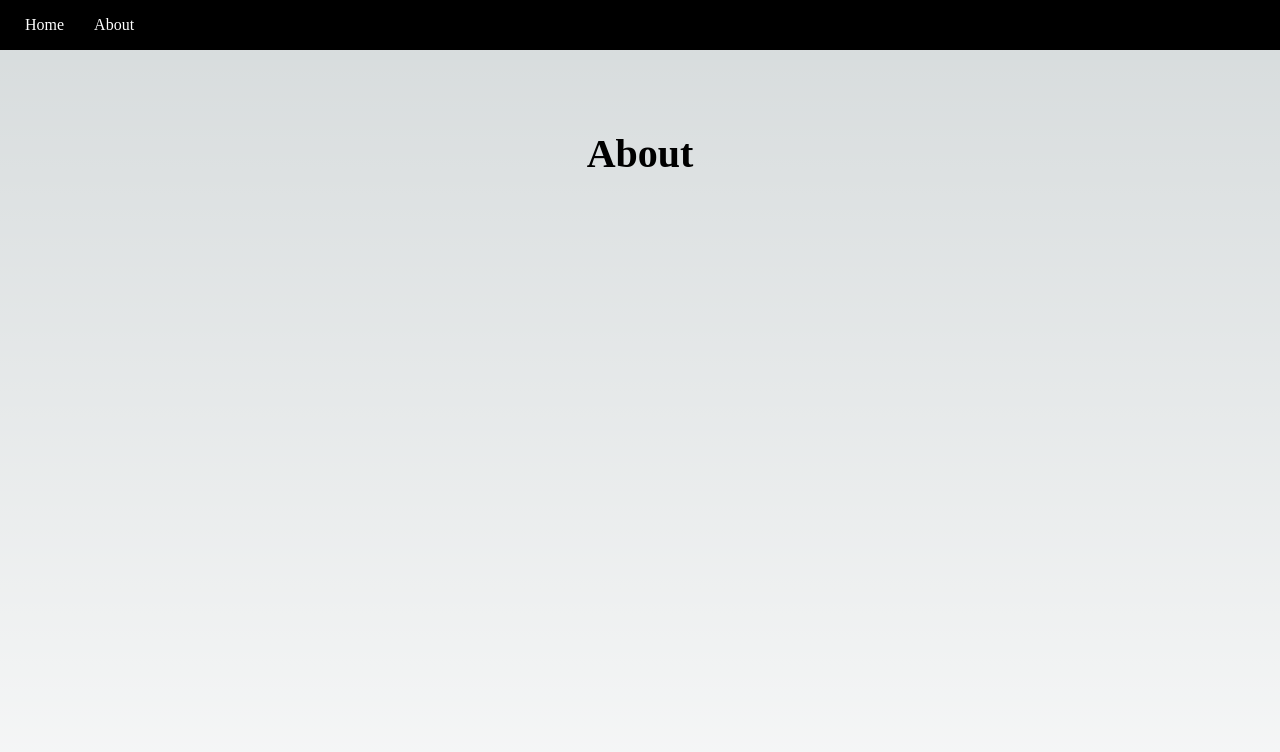
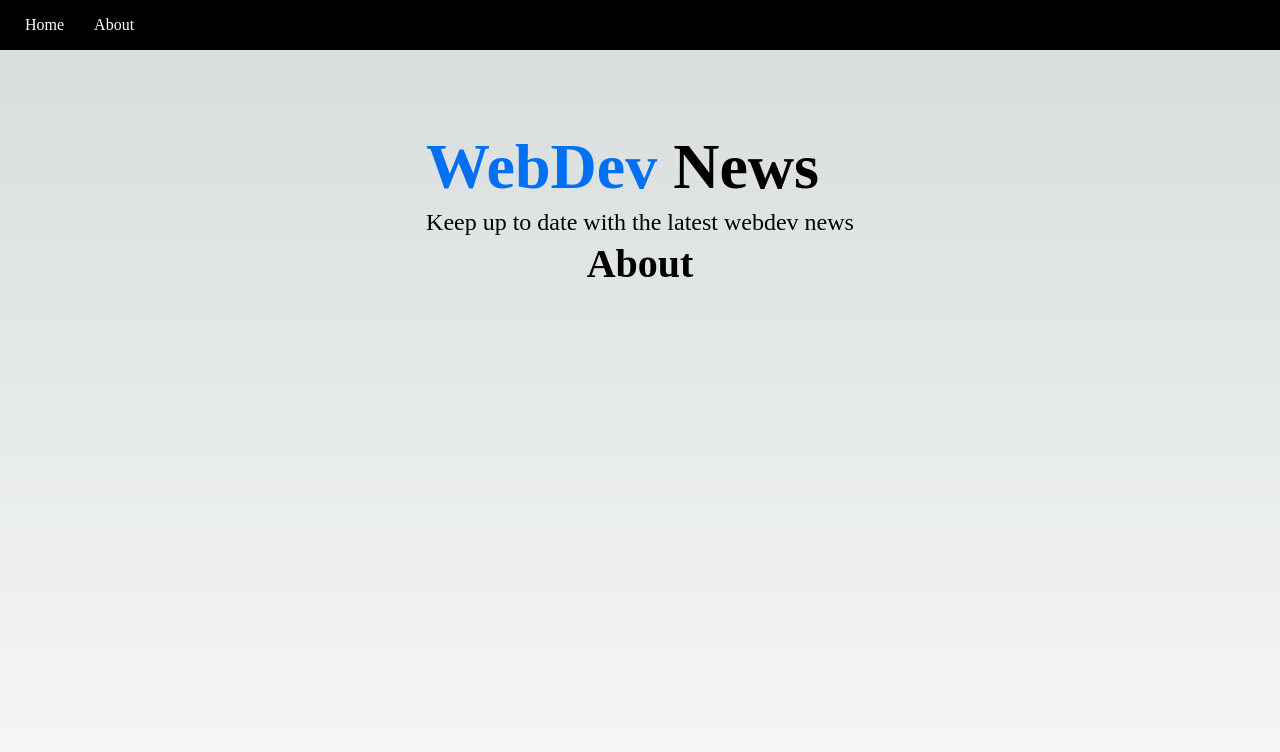
Before and after one commit to varundhand/next-app, a Next.js app: page /about in a window 1280 px wide. Shown: the top 752 px of the page. Built offline with nearby package versions, Linux system fonts and the light colour scheme.

Commit message:
Add: Add Header comp + Styling

```diff
--- /dev/null
+++ b/components/Header.js
@@ -0,0 +1,25 @@
+import React from "react";
+import headerStyles from "../styles/Header.module.css";
+
+const Header = () => {
+  // const mode = "dark";
+  return (
+    <div className={headerStyles.title}>
+      <h1 className="title">
+        <span>WebDev</span> News
+      </h1>
+      {/* <style jsx> //* INLINE CSS
+        {`
+          .title {
+            color: ${mode == "dark" ? "whitesmoke" : "black"};
+          }
+        `}
+      </style> */}
+      <p className={headerStyles.description}>
+        Keep up to date with the latest webdev news
+      </p>
+    </div>
+  );
+};
+
+export default Header;
--- a/components/Layout.js
+++ b/components/Layout.js
@@ -1,4 +1,5 @@
 import styles from "../styles/Layout.module.css";
+import Header from "./Header";
 import Nav from "./Nav";
 
 const Layout = ({ children }) => {
@@ -6,7 +7,10 @@ const Layout = ({ children }) => {
     <>
       <Nav></Nav>
       <div className={styles.container}>
-        <main className={styles.main}>{children}</main>
+        <main className={styles.main}>
+          <Header />
+          {children}
+        </main>
       </div>
     </>
   );
--- a/pages/_document.js
+++ b/pages/_document.js
@@ -1,4 +1,4 @@
-import { Html, Head, Main, NextScript } from 'next/document'
+import { Html, Head, Main, NextScript } from "next/document";
 
 export default function Document() {
   return (
@@ -9,5 +9,5 @@ export default function Document() {
         <NextScript />
       </body>
     </Html>
-  )
+  );
 }
--- /dev/null
+++ b/styles/Header.module.css
@@ -0,0 +1,23 @@
+.title a,
+.title span{
+  color: #0070f3;
+  text-decoration: none;
+}
+.title a:hover,
+.title a:focus,
+.title a:active {
+  text-decoration: underline;
+  }
+.title {
+  margin: 0;
+  line-height: 1.15;
+  font-size: 2rem;
+  }
+.title
+.description{
+  text-align: center;
+  }
+.description {
+  line-height: 1.5;
+  font-size: 1.5rem;
+}
```
Also changed, not shown: pages/index.js (+20 -2 lines).
